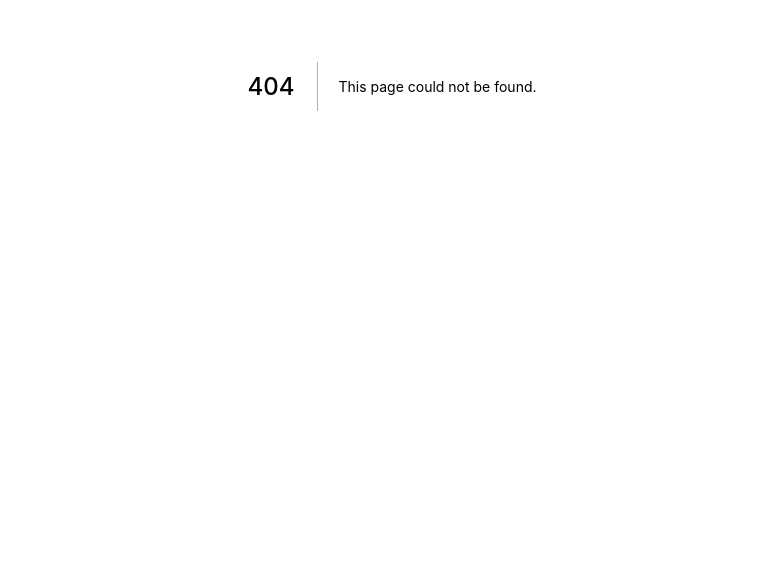
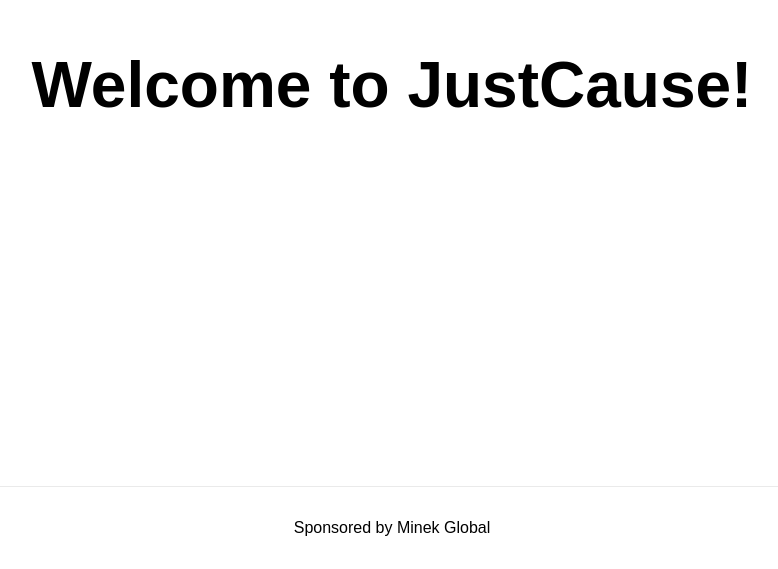
Before and after one commit to nathanielekanem/justCause, a Next.js app: page /signup in a window 1280 px wide. Before the commit this address had no page. Shown: the part 314-883 px from the top of the page, without its empty margins (248-1026 px from the left). Before the commit the page ends 800 px from the top, so only its background shows below. Built offline with nearby package versions, Linux system fonts and the light colour scheme.

Commit message:
reimplementation of signup

```diff
--- /dev/null
+++ b/pages/signup.js
@@ -0,0 +1,35 @@
+import Head from 'next/head'
+import styles from '../styles/Home.module.css'
+
+export default function Home() {
+  return (
+    <div className={styles.container}>
+      <Head>
+        <title>~ JustCause ~ Signup</title>
+        <meta name="description" content="Join JustCause Today!" />
+        <link rel="icon" href="/favicon.ico" />
+      </Head>
+
+      <main className={styles.main}>
+        <h1 className={styles.title}>
+          Welcome to JustCause!
+        </h1>
+      </main>
+
+      <footer className={styles.footer}>
+        {/*<a href="./">
+          Powered by{' '}
+          <span className={styles.logo}>
+            <Image src="/vercel.svg" alt="Vercel Logo" width={72} height={16} />
+          </span>
+        </a>*/}
+        <a href="https://www.minekglobal.com" rel="noopener noreferrer">
+          Sponsored by Minek Global
+          {/*<span className={styles.logo}>
+            <Image src="https://www.minekglobal.com/Minek%20Global%20Business%20Nigeria%20Limited_files/logo.png" alt="Minek Logo" width={72} height ={22} />
+        </span>*/}
+        </a>
+      </footer>
+    </div>
+  )
+}
```
